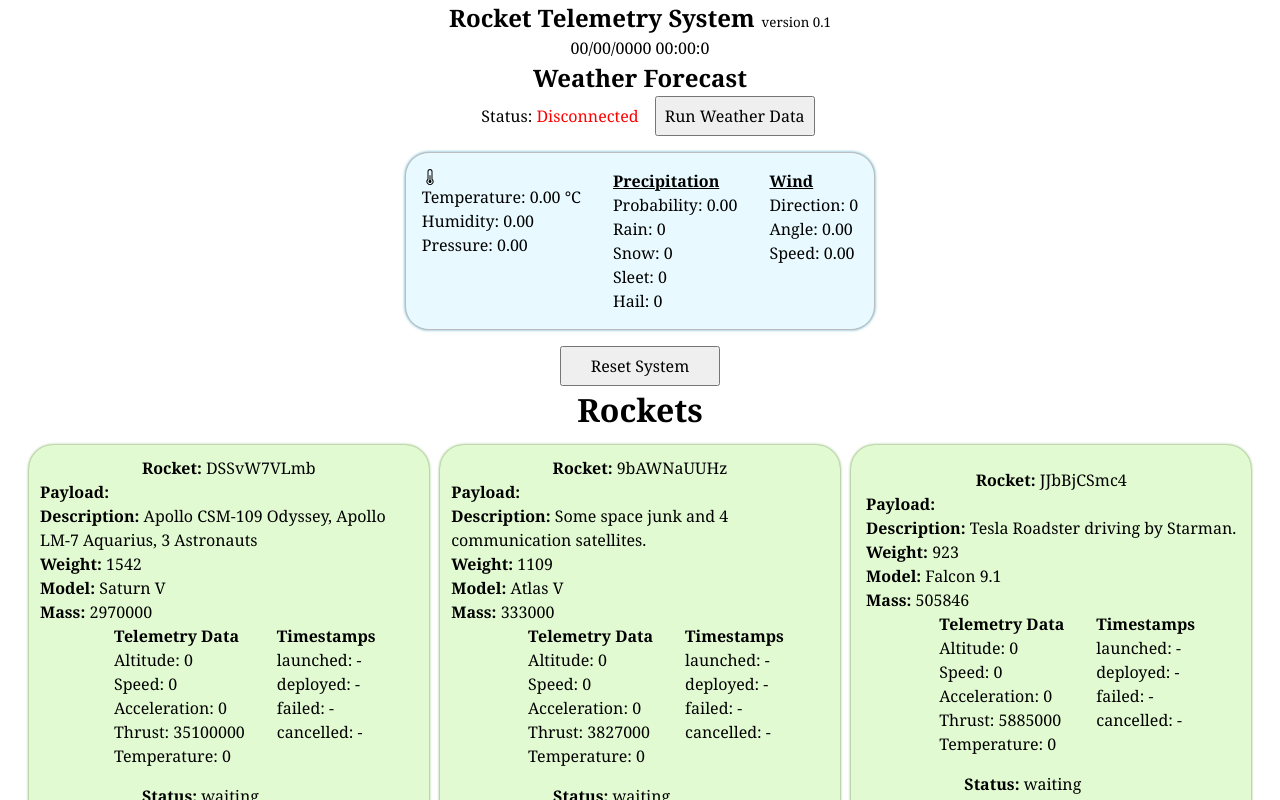
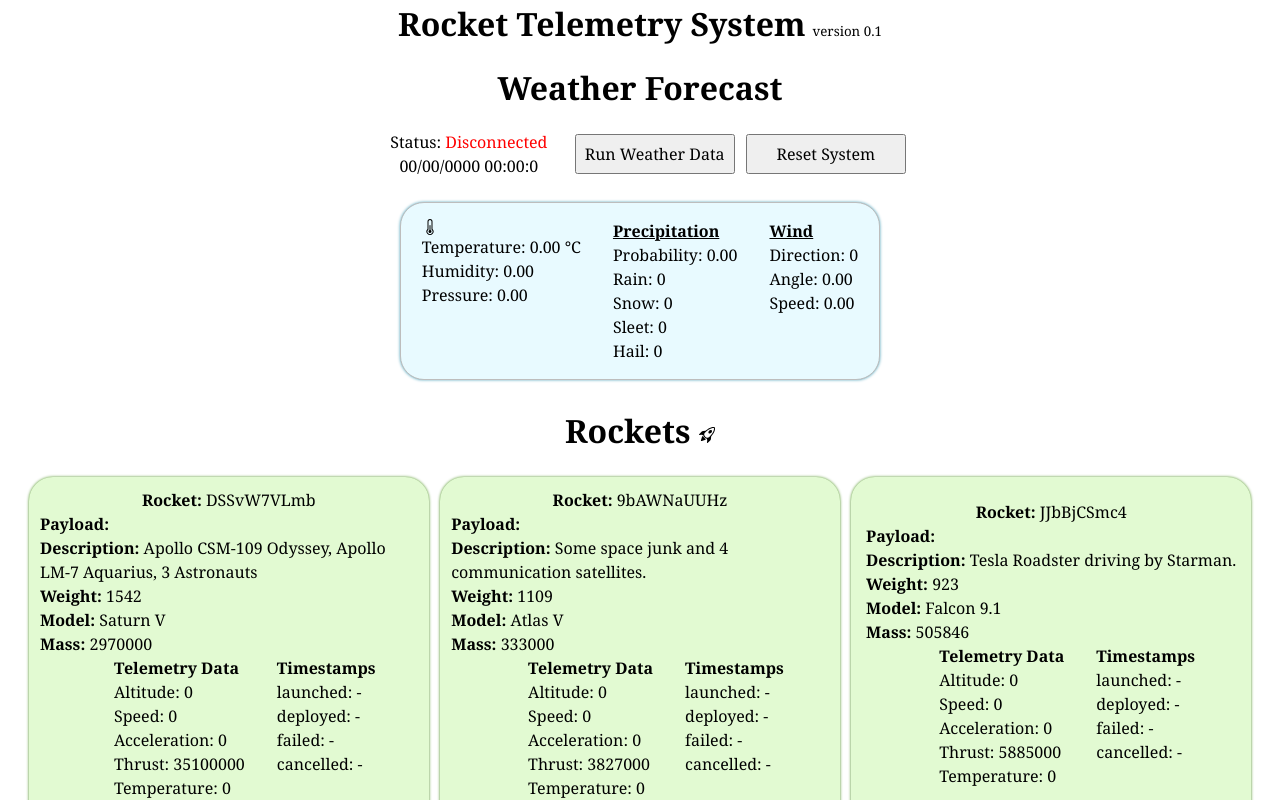
Before and after one commit to shtanriverdi/rocket-telemetry-system, a React (Vite) app in the folder frontend/rocket-telemetry-system-frontend/: page / in a window 1280 px wide. Shown: the top 800 px of the page. Built offline with nearby package versions, Linux system fonts and the light colour scheme.

Commit message:
UI fix for wather container

```diff
--- a/frontend/rocket-telemetry-system-frontend/src/App.jsx
+++ b/frontend/rocket-telemetry-system-frontend/src/App.jsx
@@ -6,7 +6,7 @@ export default function App() {
   return (
     <>
       <div className="flex-container">
-        <h2>Rocket Telemetry System</h2>
+        <h1>Rocket Telemetry System</h1>
         <small>&nbsp; version 0.1</small>
       </div>
       <Weather />
--- a/frontend/rocket-telemetry-system-frontend/src/app.css
+++ b/frontend/rocket-telemetry-system-frontend/src/app.css
@@ -29,7 +29,7 @@
   border-radius: 1.5rem;
   background-color: rgb(232, 250, 255);
   padding: 1rem;
-  width: fit-content;
+  width: 30rem;
   box-shadow: 0px 0px 3px 0.1px rgb(85, 165, 188);
 }
 
--- a/frontend/rocket-telemetry-system-frontend/src/view/rockets/RocketIcon.jsx
+++ b/frontend/rocket-telemetry-system-frontend/src/view/rockets/RocketIcon.jsx
@@ -1,13 +1,12 @@
 function RocketIcon() {
   return (
-    <svg
-      width="16"
-      height="16"
-      viewBox="0 0 16 16">
-      <path d="M9.752 6.193c.599.6 1.73.437 2.528-.362s.96-1.932.362-2.531c-.599-.6-1.73-.438-2.528.361-.798.8-.96 1.933-.362 2.532" />
-      <path d="M15.811 3.312c-.363 1.534-1.334 3.626-3.64 6.218l-.24 2.408a2.56 2.56 0 0 1-.732 1.526L8.817 15.85a.51.51 0 0 1-.867-.434l.27-1.899c.04-.28-.013-.593-.131-.956a9 9 0 0 0-.249-.657l-.082-.202c-.815-.197-1.578-.662-2.191-1.277-.614-.615-1.079-1.379-1.275-2.195l-.203-.083a10 10 0 0 0-.655-.248c-.363-.119-.675-.172-.955-.132l-1.896.27A.51.51 0 0 1 .15 7.17l2.382-2.386c.41-.41.947-.67 1.524-.734h.006l2.4-.238C9.005 1.55 11.087.582 12.623.208c.89-.217 1.59-.232 2.08-.188.244.023.435.06.57.093q.1.026.16.045c.184.06.279.13.351.295l.029.073a3.5 3.5 0 0 1 .157.721c.055.485.051 1.178-.159 2.065m-4.828 7.475.04-.04-.107 1.081a1.54 1.54 0 0 1-.44.913l-1.298 1.3.054-.38c.072-.506-.034-.993-.172-1.418a9 9 0 0 0-.164-.45c.738-.065 1.462-.38 2.087-1.006M5.205 5c-.625.626-.94 1.351-1.004 2.09a9 9 0 0 0-.45-.164c-.424-.138-.91-.244-1.416-.172l-.38.054 1.3-1.3c.245-.246.566-.401.91-.44l1.08-.107zm9.406-3.961c-.38-.034-.967-.027-1.746.163-1.558.38-3.917 1.496-6.937 4.521-.62.62-.799 1.34-.687 2.051.107.676.483 1.362 1.048 1.928.564.565 1.25.941 1.924 1.049.71.112 1.429-.067 2.048-.688 3.079-3.083 4.192-5.444 4.556-6.987.183-.771.18-1.345.138-1.713a3 3 0 0 0-.045-.283 3 3 0 0 0-.3-.041Z" />
-      <path d="M7.009 12.139a7.6 7.6 0 0 1-1.804-1.352A7.6 7.6 0 0 1 3.794 8.86c-1.102.992-1.965 5.054-1.839 5.18.125.126 3.936-.896 5.054-1.902Z" />
-    </svg>
+    <span>
+      <svg width="16" height="16" viewBox="0 0 16 16">
+        <path d="M9.752 6.193c.599.6 1.73.437 2.528-.362s.96-1.932.362-2.531c-.599-.6-1.73-.438-2.528.361-.798.8-.96 1.933-.362 2.532" />
+        <path d="M15.811 3.312c-.363 1.534-1.334 3.626-3.64 6.218l-.24 2.408a2.56 2.56 0 0 1-.732 1.526L8.817 15.85a.51.51 0 0 1-.867-.434l.27-1.899c.04-.28-.013-.593-.131-.956a9 9 0 0 0-.249-.657l-.082-.202c-.815-.197-1.578-.662-2.191-1.277-.614-.615-1.079-1.379-1.275-2.195l-.203-.083a10 10 0 0 0-.655-.248c-.363-.119-.675-.172-.955-.132l-1.896.27A.51.51 0 0 1 .15 7.17l2.382-2.386c.41-.41.947-.67 1.524-.734h.006l2.4-.238C9.005 1.55 11.087.582 12.623.208c.89-.217 1.59-.232 2.08-.188.244.023.435.06.57.093q.1.026.16.045c.184.06.279.13.351.295l.029.073a3.5 3.5 0 0 1 .157.721c.055.485.051 1.178-.159 2.065m-4.828 7.475.04-.04-.107 1.081a1.54 1.54 0 0 1-.44.913l-1.298 1.3.054-.38c.072-.506-.034-.993-.172-1.418a9 9 0 0 0-.164-.45c.738-.065 1.462-.38 2.087-1.006M5.205 5c-.625.626-.94 1.351-1.004 2.09a9 9 0 0 0-.45-.164c-.424-.138-.91-.244-1.416-.172l-.38.054 1.3-1.3c.245-.246.566-.401.91-.44l1.08-.107zm9.406-3.961c-.38-.034-.967-.027-1.746.163-1.558.38-3.917 1.496-6.937 4.521-.62.62-.799 1.34-.687 2.051.107.676.483 1.362 1.048 1.928.564.565 1.25.941 1.924 1.049.71.112 1.429-.067 2.048-.688 3.079-3.083 4.192-5.444 4.556-6.987.183-.771.18-1.345.138-1.713a3 3 0 0 0-.045-.283 3 3 0 0 0-.3-.041Z" />
+        <path d="M7.009 12.139a7.6 7.6 0 0 1-1.804-1.352A7.6 7.6 0 0 1 3.794 8.86c-1.102.992-1.965 5.054-1.839 5.18.125.126 3.936-.896 5.054-1.902Z" />
+      </svg>
+    </span>
   );
 }
 
--- a/frontend/rocket-telemetry-system-frontend/src/view/rockets/Rockets.jsx
+++ b/frontend/rocket-telemetry-system-frontend/src/view/rockets/Rockets.jsx
@@ -2,6 +2,7 @@
 import rocketsData from "./rocketsData";
 import Rocket from "./Rocket";
 import { useState } from "react";
+import RocketIcon from "./RocketIcon";
 
 export default function Rockets() {
   // All rockets state
@@ -13,7 +14,10 @@ export default function Rockets() {
 
   return (
     <>
-      <h1>Rockets</h1>
+      <div className="flex-container m">
+        <h1>Rockets&nbsp;</h1>
+        <RocketIcon />
+      </div>
       <div className="grid-list m m-bxxl">{rocketsListItems}</div>
     </>
   );
--- a/frontend/rocket-telemetry-system-frontend/src/view/weather/Weather.jsx
+++ b/frontend/rocket-telemetry-system-frontend/src/view/weather/Weather.jsx
@@ -74,9 +74,15 @@ export default function Weather() {
       // // Triggers re-rendering
       // setWeatherData((prevData) => ({ ...prevData }));
 
+      socket.on('disconnect'), () => {
+        console.log('Connection error!');
+        setIsConnected(0);
+      }
+
       return () => {
         socket.disconnect();
         socket.off("weatherData");
+        setIsConnected(0);
       };
     };
 
@@ -85,9 +91,9 @@ export default function Weather() {
 
   return (
     <>
-      <p className="text-center">{formatTime(weatherData.time)}</p>
-      <h2 className="text-center ">Weather Forecast</h2>
-      <div className="status-container m-b">
+      <h1 className="text-center m-t">Weather Forecast</h1>
+      <div className="status-container m-b m">
+        <div>
           <p className="m-x">
             Status:{" "}
             <span
@@ -104,13 +110,22 @@ export default function Weather() {
               {isConnected === 2 && "Connected"}
             </span>
           </p>
+          <p className="text-center">{formatTime(weatherData.time)}</p>
+        </div>
         <button
           disabled={isConnected === 1}
-          className="btn"
+          className="btn m"
           onClick={() => {
             handleWeatherSocketConnection();
           }}>
           {isConnected === 0 ? "Run Weather Data" : "Stop Weather Data"}
+        </button>
+        <button
+          className="btn"
+          onClick={() => {
+            window.location.reload();
+          }}>
+          Reset System
         </button>
       </div>
       <main className="weather-container m-b">
@@ -142,13 +157,6 @@ export default function Weather() {
           <p>Speed: {weatherData.wind.speed.toFixed(2)}</p>
         </div>
       </main>
-      <button
-        className="btn"
-        onClick={() => {
-          window.location.reload();
-        }}>
-        Reset System
-      </button>
     </>
   );
 }
```
Lines whose indentation alone changed are shown as unchanged.
